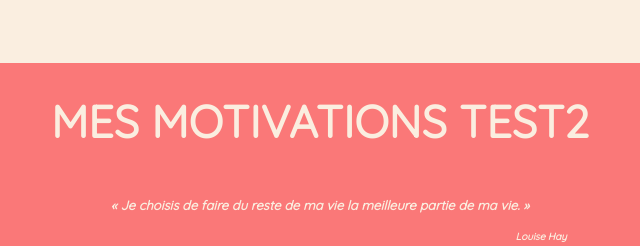
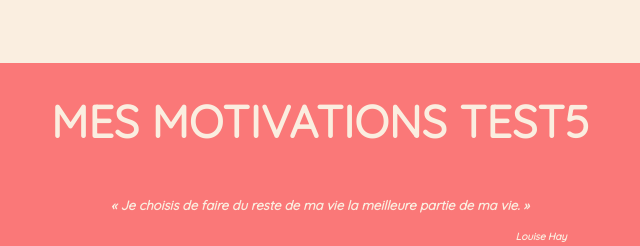
Before and after one commit to littlefoxy1nk/mon-site.github.io, a plain HTML site: page lien /index2.html in a window 1280 px wide. Shown: the top 246 px of the page, 320-960 px from the left. Drawn offline with Linux system fonts and the light colour scheme; files that its build step writes are made by us from their sources; files whose address does not match are found by name; a web font is replaced by a local one.

Commit message:
Update index2.html

```diff
--- a/lien /index2.html
+++ b/lien /index2.html
@@ -5,12 +5,12 @@
     <meta http-equiv="X-UA-compatible" content="IE=edge">
     <meta name="viewport" content="width=device-width, initial-scale=1.0">
     <title>mes motivations</title>
-    <link rel="stylesheet" href="lien%20/style2.CSS">
+    <link rel="stylesheet" href="https://littlefoxy1nk.github.io/mon-site.github.io/lien%20/style2.CSS">
 
 </head>
 <body>
     <header>
-        <h1> Mes motivations test2 </h1>
+        <h1> Mes motivations test5</h1>
         <h4> <i>« Je choisis de faire du reste de ma vie la meilleure partie de ma vie. » </i></h4>
         <h6> <i>Louise Hay </i> </h6>
     </header>
```
